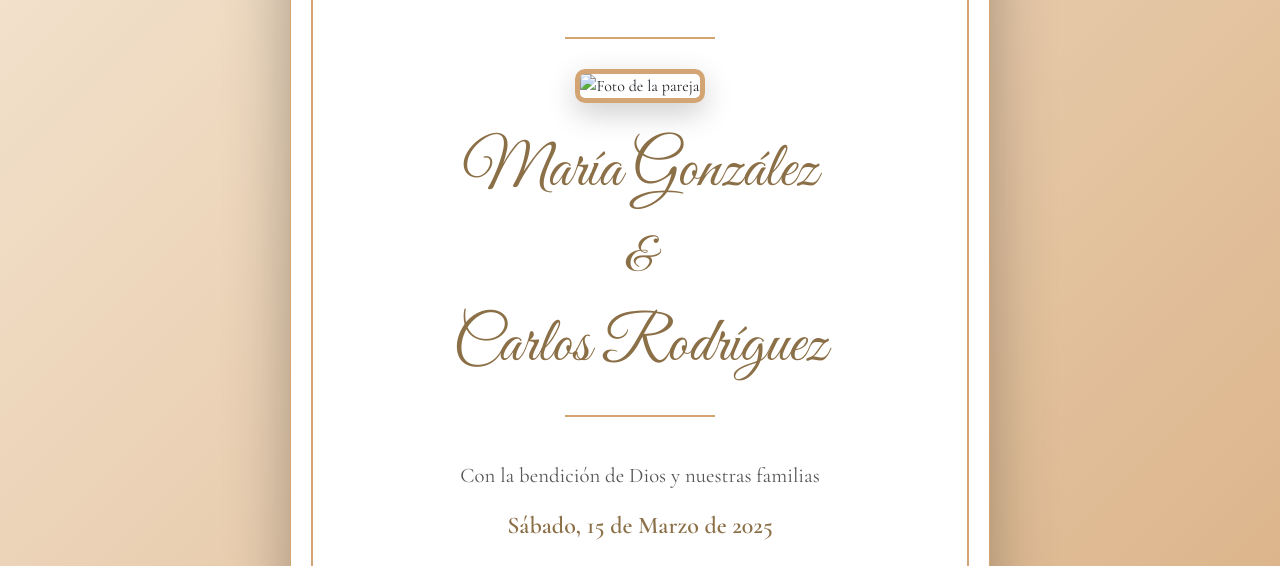
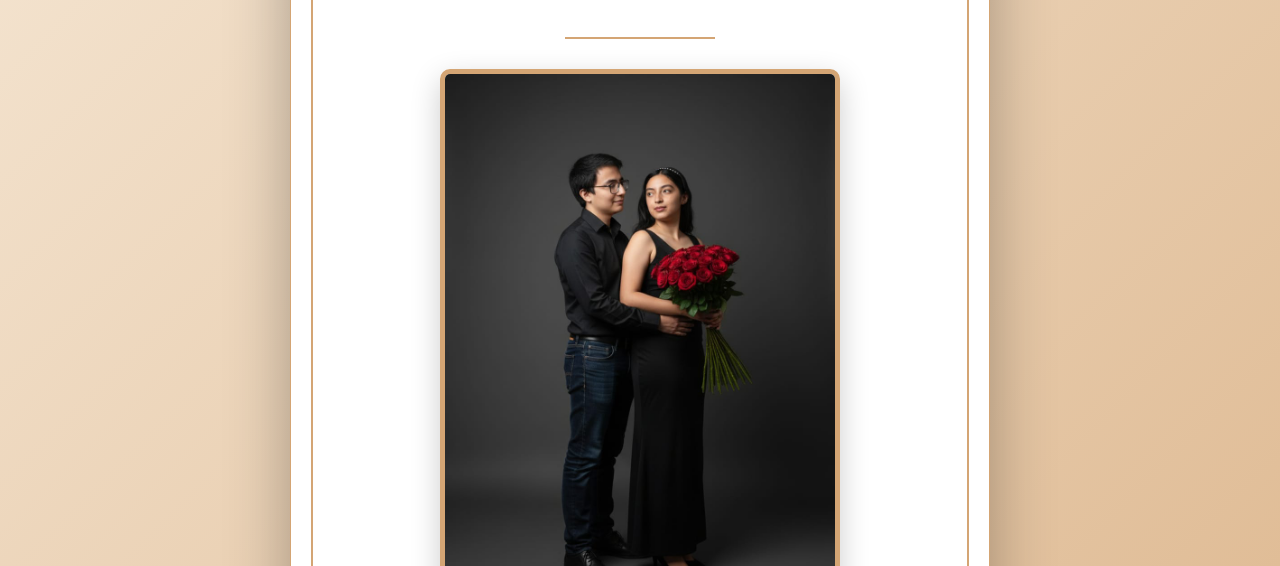
Before and after one commit to samerMC/bodaTest, a plain HTML site: page index.html in a window 1280 px wide. Shown: the part 234-800 px from the top of the page. Drawn offline with nearby package versions, Linux system fonts and the light colour scheme; the site is published under a folder, as on GitHub Pages, so addresses that start at the root find nothing.

Commit message:
4to commit
4to commit

```diff
--- a/index.html
+++ b/index.html
@@ -191,7 +191,7 @@
             <div class="divider"></div>
 
             <div class="photo-container">
-                <img src="/sdfasdf.jpg" alt="Foto de la pareja" class="couple-photo">
+                <img src="sdfasdf.jpg" alt="Foto de la pareja" class="couple-photo">
             </div>
 
             <div class="names">
```
